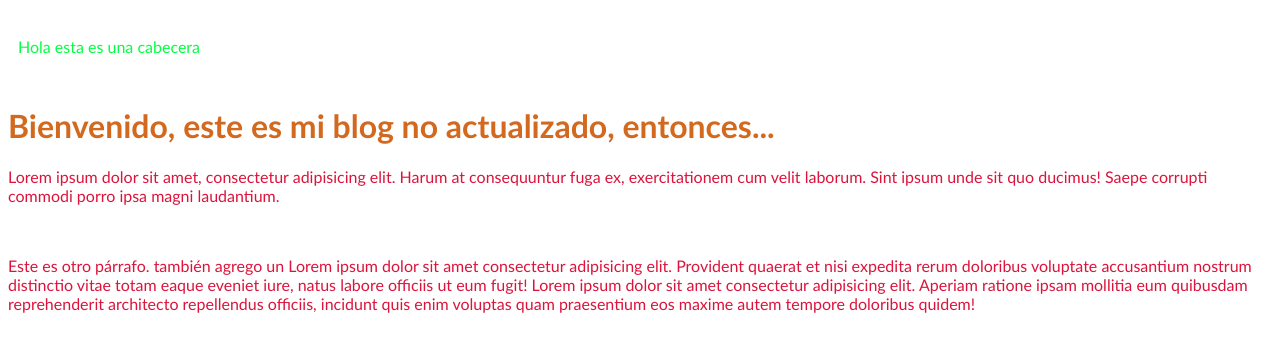
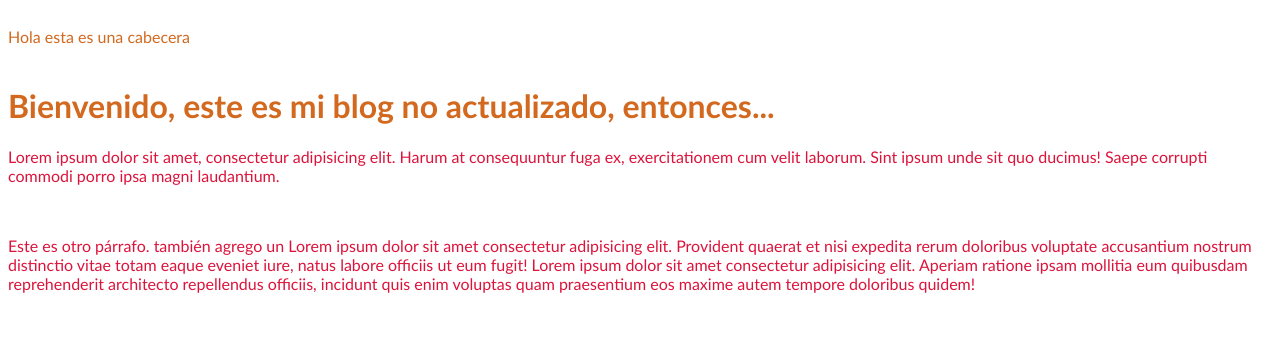
Before and after one commit to Constantino14A/Primer-repositorio, a plain HTML site: page index.html in a window 1280 px wide. Drawn offline with Linux system fonts and the light colour scheme.

Commit message:
Agregué algo

```diff
--- a/css/estilos.css
+++ b/css/estilos.css
@@ -4,13 +4,6 @@ body {
     font-family: 'Trebuchet MS', 'Lucida Sans Unicode', 'Lucida Grande', 'Lucida Sans', Arial, sans-serif;
 }
 
-
-#cabecera {
-    border-radius: 5%;
-    border-color: black;
-    padding: 10;
-    color: rgb(3, 255, 66);
-}
 p {
     color:crimson;
 }
```
